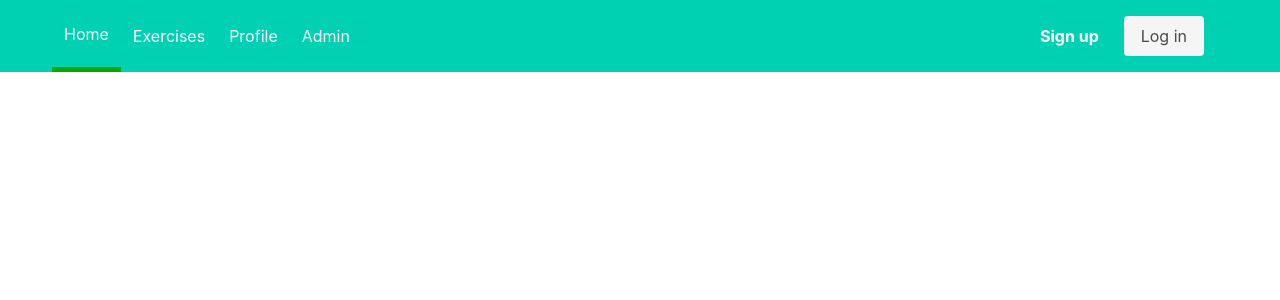
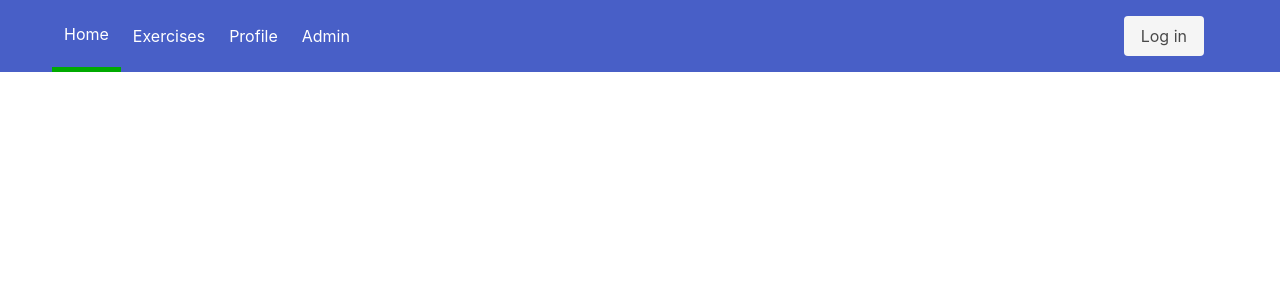
Before and after one commit to KyleWendholt/WebDev22-personal, a Vue app in the folder client/: page / in a window 1280 px wide. Shown: the top 300 px of the page. Built offline with nearby package versions, Linux system fonts and the light colour scheme.

Commit message:
update nav

```diff
--- a/client/src/components/LoginBadge.vue
+++ b/client/src/components/LoginBadge.vue
@@ -7,9 +7,6 @@ let isActive = ref(false);
 
 <template>
   <div class="buttons navbar-item" v-if="session.user == null">
-    <a class="button is-primary">
-      <strong>Sign up</strong>
-    </a>
     <div class="dropdown" :class="{ 'is-active': isActive }">
       <div class="dropdown-trigger">
         <a class="button is-light" @click="isActive = !isActive"> Log in </a>
--- a/client/src/components/Nav.vue
+++ b/client/src/components/Nav.vue
@@ -7,7 +7,7 @@ let isActive = ref(false);
 </script>
 
 <template>
-  <nav class="navbar is-primary" role="navigation" aria-label="main navigation">
+  <nav class="navbar is-link" role="navigation" aria-label="main navigation">
     <div class="container">
       <div class="navbar-brand">
         <a
```
